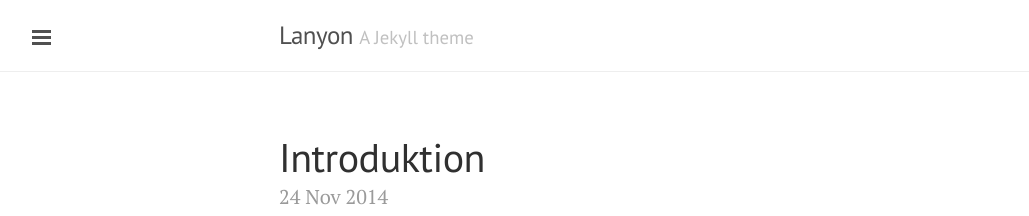
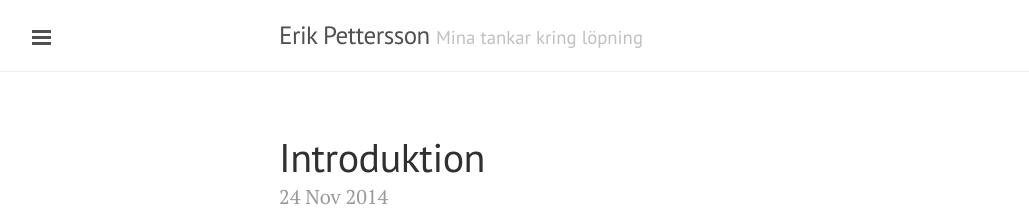
Before and after one commit to eripe970/eripe970.github.io, a Jekyll site: the page built from index.html, in a window 1280 px wide. Shown: the top 216 px of the page, without its empty margins (1-1030 px from the left). Built offline with Jekyll 4.4.1, drawn with Linux system fonts in a browser that asks for light colours; Markdown is read by kramdown in place of the engine named in the settings; the list of posts is cut into pages by our own code.

Commit message:
Update _config.yml

```diff
--- a/_config.yml
+++ b/_config.yml
@@ -9,9 +9,9 @@ permalink:           pretty
 relative_permalinks: true
 
 # Setup
-title:               Lanyon
-tagline:             'A Jekyll theme'
-description:         'A reserved <a href="http://jekyllrb.com" target="_blank">Jekyll</a> theme that places the utmost gravity on content with a hidden drawer. Made by <a href="https://twitter.com/mdo" target="_blank">@mdo</a>.'
+title:               Erik Pettersson
+tagline:             'Mina tankar kring löpning'
+description:         'En enkelt '
 url:                 http://lanyon.getpoole.com
 baseurl:             /
 paginate:            5
```
